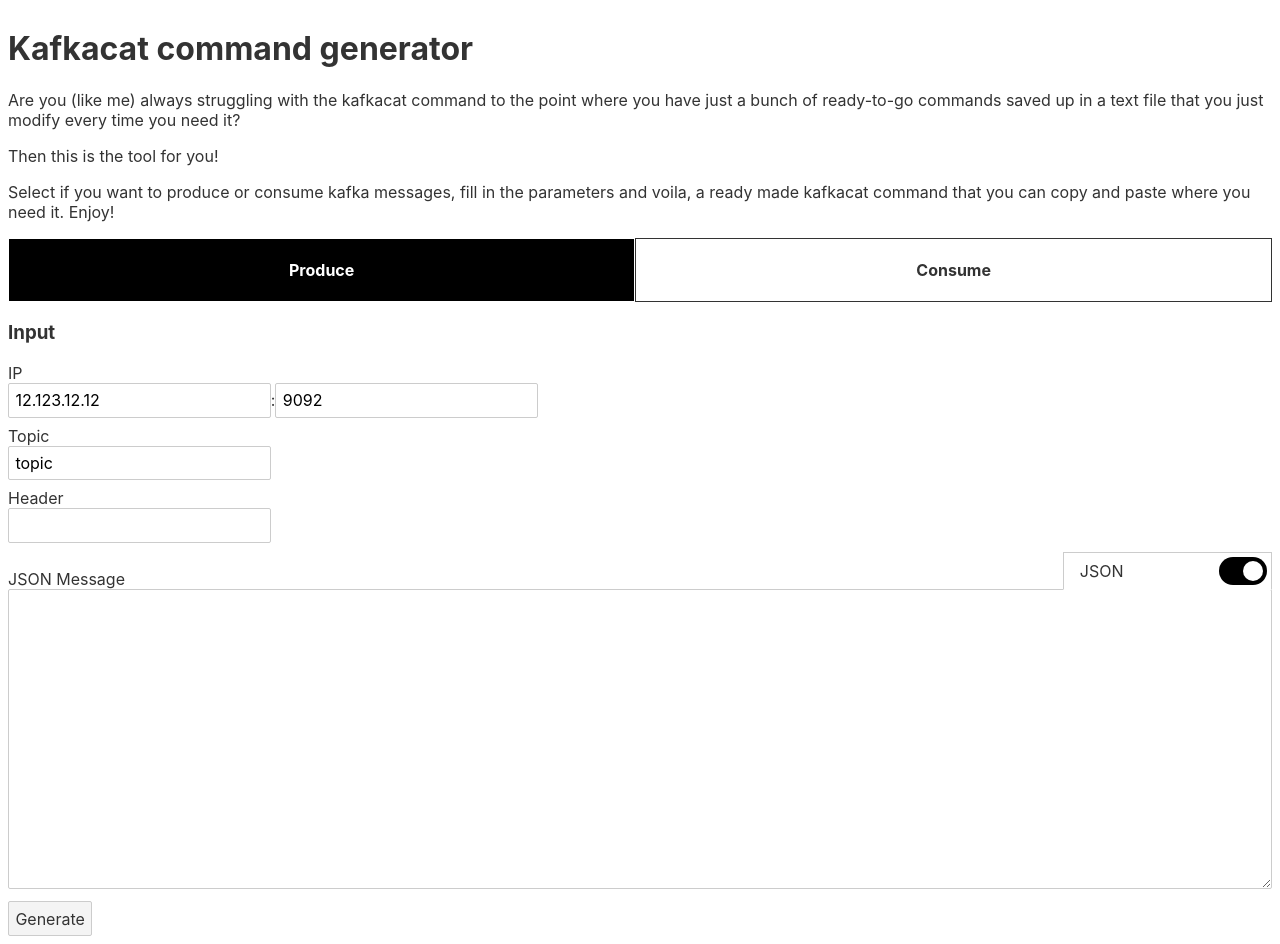
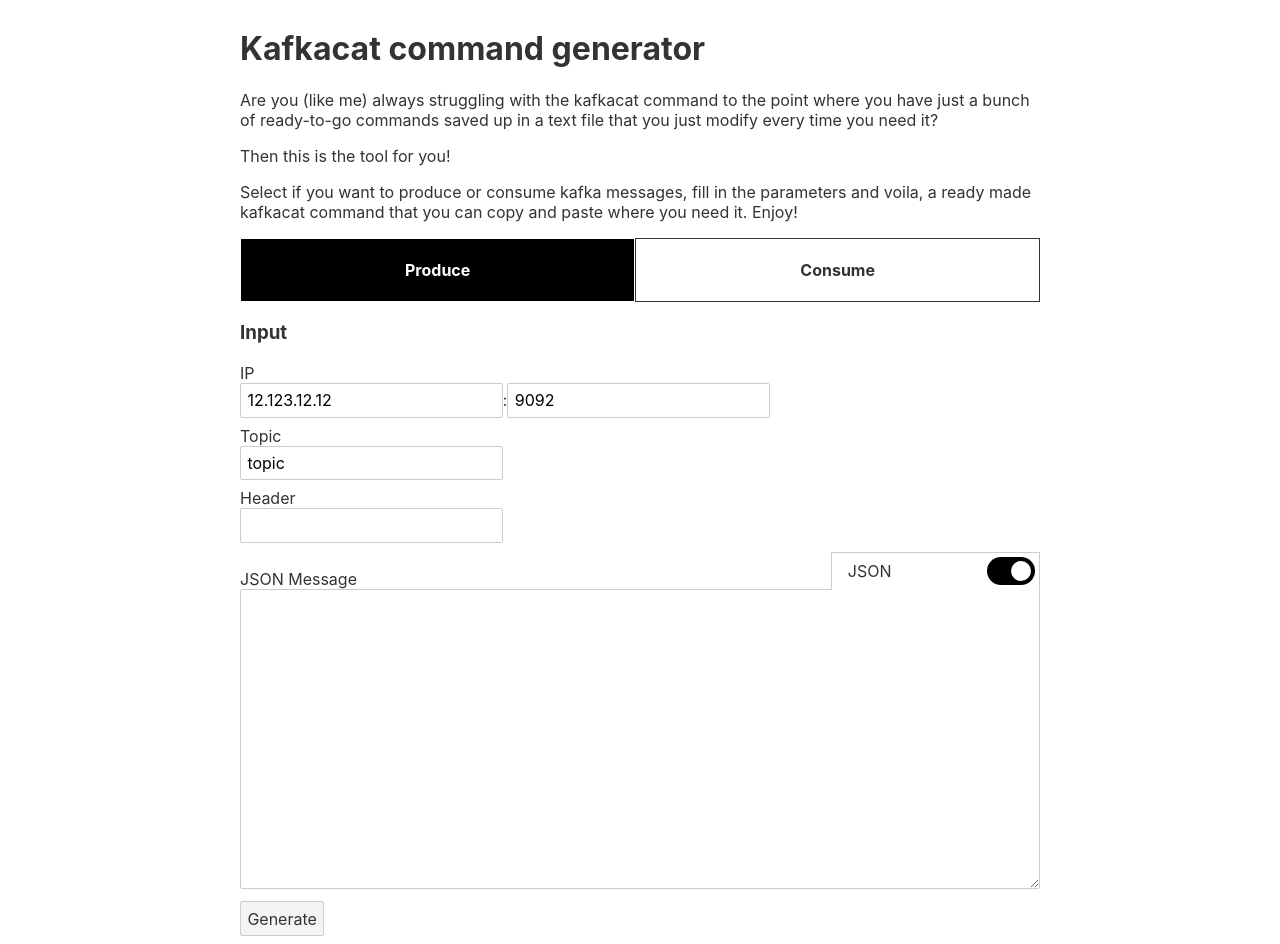
Before and after one commit to Klebkleb/kafkacat-generator, a Svelte app: page / in a window 1280 px wide. Built offline with nearby package versions, Linux system fonts and the light colour scheme.

Commit message:
Name change. Centered page

```diff
--- a/package.json
+++ b/package.json
@@ -1,11 +1,11 @@
 {
-  "name": "svelte-app",
+  "name": "kafkacat-generator",
   "version": "1.0.0",
   "private": true,
   "scripts": {
     "build": "rollup -c",
     "dev": "rollup -c -w",
-    "start": "sirv public --no-clear"
+    "start": "sirv public --no-clear --port 5001"
   },
   "devDependencies": {
     "@rollup/plugin-commonjs": "^17.0.0",
--- a/src/App.svelte
+++ b/src/App.svelte
@@ -38,17 +38,18 @@
 	}
 </script>
 
+<div class="content">
 	<h1>Kafkacat command generator</h1>
 	<p>
-	Are you (like me) always struggling with the kafkacat command to the point
-	where you have just a bunch of ready-to-go commands saved up in a text file
-	that you just modify every time you need it?
+		Are you (like me) always struggling with the kafkacat command to the
+		point where you have just a bunch of ready-to-go commands saved up in a
+		text file that you just modify every time you need it?
 	</p>
 	<p>Then this is the tool for you!</p>
 	<p>
 		Select if you want to produce or consume kafka messages, fill in the
-	parameters and voila, a ready made kafkacat command that you can copy and
-	paste where you need it. Enjoy!
+		parameters and voila, a ready made kafkacat command that you can copy
+		and paste where you need it. Enjoy!
 	</p>
 	<Menu options={menuOptions} on:menuItemChanged={menuOptionChanged} />
 	<h3>Input</h3>
@@ -88,8 +89,17 @@
 			<button on:click={clear}>Clear</button>
 		</div>
 	{/if}
+</div>
 
 <style>
+
+	.content {
+		background-color: white;
+		width: 800px;
+		margin-left: auto;
+		margin-right: auto;
+	}
+
 	pre {
 		overflow-x: auto;
 		white-space: pre-wrap;
```
Also changed, not shown: 1 other file (tests, documents, lock files or other folders). Lines whose indentation alone changed are shown as unchanged.
